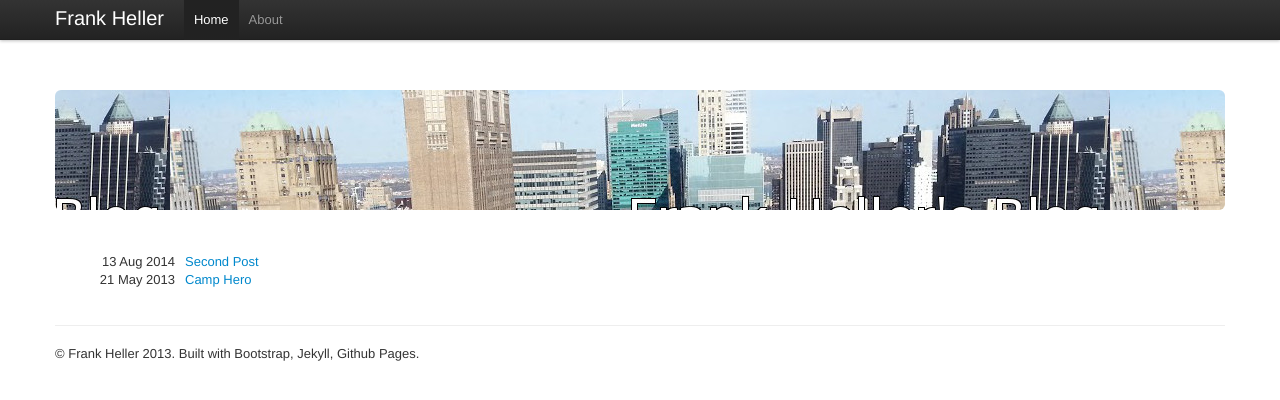
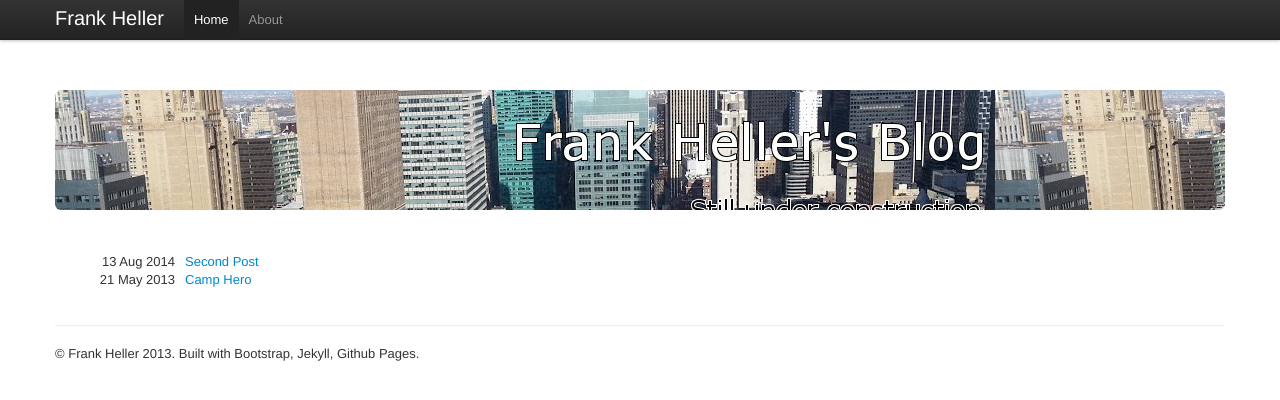
Before and after one commit to fheller/fheller.github.io, a Jekyll site: the page built from index.html, in a window 1280 px wide. Shown: the top 400 px of the page. Built offline with Jekyll 4.4.1, drawn with Linux system fonts in a browser that asks for light colours; nearby versions of some CDN libraries.

Commit message:
fix background?

```diff
--- a/index.html
+++ b/index.html
@@ -6,10 +6,10 @@ title: frankheller
       <div class="row">
         <div class="span12">
 
-          <div class="hero-unit" style="background-image: url(/images/skyline-hero.jpg);background-position:top;">
+          <div class="hero-unit" style="background-image: url(/images/skyline-hero.jpg);background-position:left;">
 
             <!-- <h1 style="color:#fff; float:right;"><br>Frank Heller's blog</h1>
-            <p style="color:#fff;float:right;">blogs from my path to becoming a better software engineer</p>
+            <p style="color:#fff;float:right;">Always under construction</p>
 
             <br><br><br><br><br><br><br><br> -->
 
```
